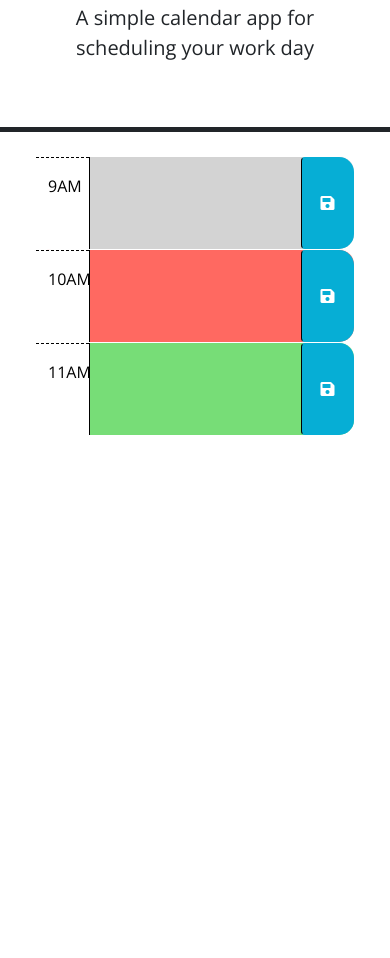
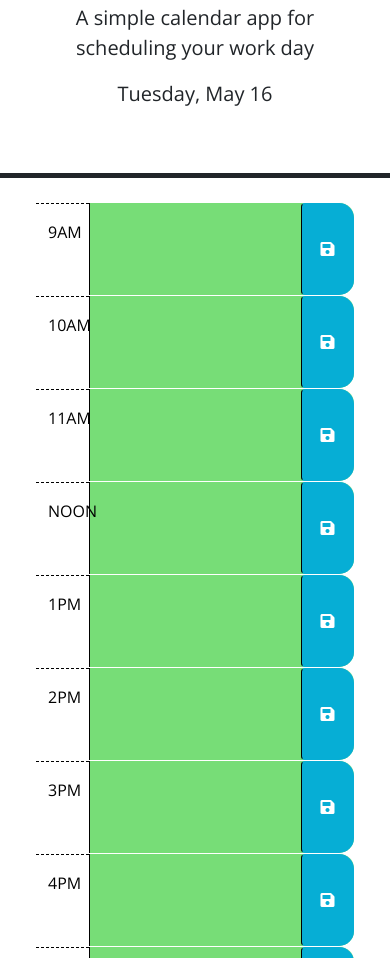
Before and after one commit to Part-time-Dan/mod05-DayPlanner-DanWilson, a plain HTML site: page index.html in a window 390 px wide. Shown: the part 142-1100 px from the top of the page. Before the commit the page ends 844 px from the top, so only its background shows below. Drawn offline with nearby package versions, Linux system fonts and the light colour scheme.

Commit message:
JS script created, HTML id's modified

```diff
--- a/assets/js/script.js
+++ b/assets/js/script.js
@@ -1,6 +1,10 @@
 // Wrap all code that interacts with the DOM in a call to jQuery to ensure that
 // the code isn't run until the browser has finished rendering all the elements
 // in the html.
+$(document).ready(function() {
+
+    var saveButton = $('.saveBtn');
+
     $(function () {
         // TODO: Add a listener for click events on the save button. This code should
         // use the id in the containing time-block as a key to save the user input in
@@ -9,15 +13,72 @@ $(function () {
         // time-block containing the button that was clicked? How might the id be
         // useful when saving the description in local storage?
         //
+        saveButton.on("click", function() {
+            // console.log(this);
+            var userInput = $(this).prev('.description').val();
+            // console.log(userInput);
+            var time = $(this).parent().attr("id");
+            // console.log(time);
+
+
+            localStorage.setItem(time, userInput);
+
+        });
+
+
+
+
         // TODO: Add code to apply the past, present, or future class to each time
         // block by comparing the id to the current hour. HINTS: How can the id
         // attribute of each time-block be used to conditionally add or remove the
         // past, present, and future classes? How can Day.js be used to get the
         // current hour in 24-hour time?
         //
+        var currentHour = dayjs().format('HH');
+        console.log(currentHour);
+        //changed div "id" to number strings to match to Day.js time
+        $('.time-block').each(function() {
+            var  timeEl = $(this).attr("id");
+            console.log(timeEl);
+
+            if(timeEl == currentHour) {
+                $(this).addClass("present");
+            } else if (timeEl < currentHour) {
+                $(this).addClass("past");
+            } else {
+                $(this).addClass("future");
+            }
+
+        });
+
+
         // TODO: Add code to get any user input that was saved in localStorage and set
         // the values of the corresponding textarea elements. HINT: How can the id
         // attribute of each time-block be used to do this?
+
+            //on load should check for hour to hour changes too
+        valueArray = [];
+        Object.keys(localStorage).forEach((key) => {
+            const value = localStorage.getItem(key);
+            console.log(value);
+            valueArray.push({key, value});
+            console.log(valueArray);
+
+        });
+
+        for (let i = 0; i < valueArray.length; i++) {
+            let key = valueArray[i].key;
+            let value = valueArray[i].value;
+            $('#' + key + ' > textarea').text(value);
+        };
+
+
         //
         // TODO: Add code to display the current date in the header of the page.
+        today = dayjs().format('dddd, MMMM D');
+        // console.log(today);
+        $('#currentDay').text(today);
+
     });
+
+});
--- a/index.html
+++ b/index.html
@@ -40,7 +40,7 @@
         -->
 
       <!-- Example of a past time block. The "past" class adds a gray background color. -->
-      <div id="hour-9" class="row time-block past">
+      <div id="09" class="row time-block">
         <div class="col-2 col-md-1 hour text-center py-3">9AM</div>
         <textarea class="col-8 col-md-10 description" rows="3"> </textarea>
         <button class="btn saveBtn col-2 col-md-1" aria-label="save">
@@ -49,7 +49,7 @@
       </div>
 
       <!-- Example of a a present time block. The "present" class adds a red background color. -->
-      <div id="hour-10" class="row time-block present">
+      <div id="10" class="row time-block">
         <div class="col-2 col-md-1 hour text-center py-3">10AM</div>
         <textarea class="col-8 col-md-10 description" rows="3"> </textarea>
         <button class="btn saveBtn col-2 col-md-1" aria-label="save">
@@ -58,8 +58,56 @@
       </div>
 
       <!-- Example of a future time block. The "future" class adds a green background color. -->
-      <div id="hour-11" class="row time-block future">
+      <div id="11" class="row time-block">
         <div class="col-2 col-md-1 hour text-center py-3">11AM</div>
+        <textarea class="col-8 col-md-10 description" rows="3"> </textarea>
+        <button class="btn saveBtn col-2 col-md-1" aria-label="save">
+          <i class="fas fa-save" aria-hidden="true"></i>
+        </button>
+      </div>
+
+      <div id="12" class="row time-block">
+        <div class="col-2 col-md-1 hour text-center py-3">NOON</div>
+        <textarea class="col-8 col-md-10 description" rows="3"> </textarea>
+        <button class="btn saveBtn col-2 col-md-1" aria-label="save">
+          <i class="fas fa-save" aria-hidden="true"></i>
+        </button>
+      </div>
+
+      <div id="13" class="row time-block">
+        <div class="col-2 col-md-1 hour text-center py-3">1PM</div>
+        <textarea class="col-8 col-md-10 description" rows="3"> </textarea>
+        <button class="btn saveBtn col-2 col-md-1" aria-label="save">
+          <i class="fas fa-save" aria-hidden="true"></i>
+        </button>
+      </div>
+
+      <div id="14" class="row time-block">
+        <div class="col-2 col-md-1 hour text-center py-3">2PM</div>
+        <textarea class="col-8 col-md-10 description" rows="3"> </textarea>
+        <button class="btn saveBtn col-2 col-md-1" aria-label="save">
+          <i class="fas fa-save" aria-hidden="true"></i>
+        </button>
+      </div>
+
+      <div id="15" class="row time-block">
+        <div class="col-2 col-md-1 hour text-center py-3">3PM</div>
+        <textarea class="col-8 col-md-10 description" rows="3"> </textarea>
+        <button class="btn saveBtn col-2 col-md-1" aria-label="save">
+          <i class="fas fa-save" aria-hidden="true"></i>
+        </button>
+      </div>
+
+      <div id="16" class="row time-block">
+        <div class="col-2 col-md-1 hour text-center py-3">4PM</div>
+        <textarea class="col-8 col-md-10 description" rows="3"> </textarea>
+        <button class="btn saveBtn col-2 col-md-1" aria-label="save">
+          <i class="fas fa-save" aria-hidden="true"></i>
+        </button>
+      </div>
+
+      <div id="17" class="row time-block">
+        <div class="col-2 col-md-1 hour text-center py-3">5PM</div>
         <textarea class="col-8 col-md-10 description" rows="3"> </textarea>
         <button class="btn saveBtn col-2 col-md-1" aria-label="save">
           <i class="fas fa-save" aria-hidden="true"></i>
@@ -73,6 +121,7 @@
       crossorigin="anonymous"
     ></script>
 
+
     <script src="./assets/js/script.js"></script>
   </body>
 </html>
```
Lines whose indentation alone changed are shown as unchanged.
